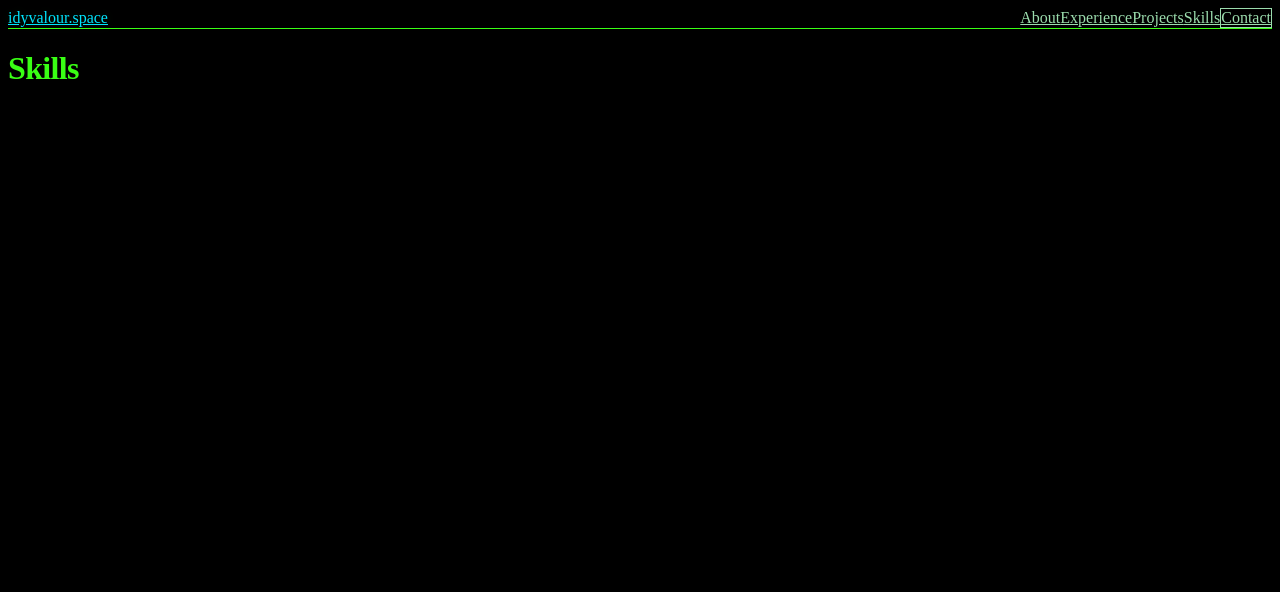
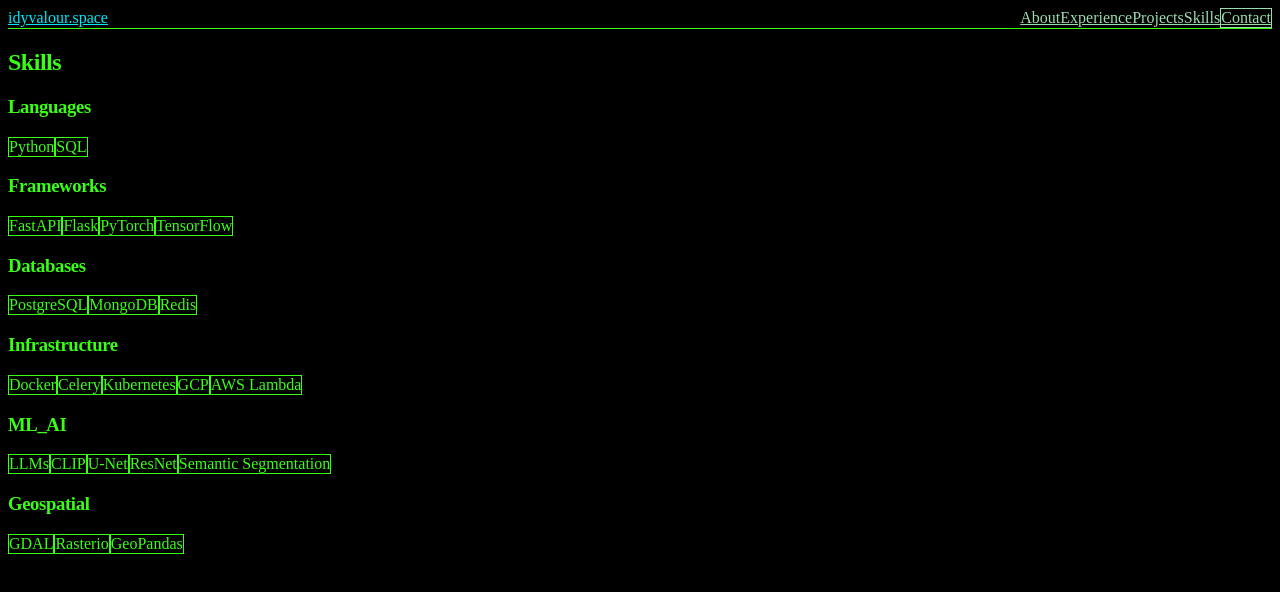
Before and after one commit to idyweb/portfolio, a Next.js app: page /skills in a window 1280 px wide. Shown: the top 592 px of the page. Built offline with nearby package versions, Linux system fonts and the light colour scheme.

Commit message:
add skills

```diff
--- a/app/skills/page.tsx
+++ b/app/skills/page.tsx
@@ -1,3 +1,25 @@
-export default function About() {
-  return <h1 className="text-3xl font-bold">Skills</h1>;
+import { skills } from "@/data/skills";
+
+export default function Skills() {
+  return (
+    <section className="space-y-8">
+      <h1 className="text-4xl font-bold">Skills</h1>
+
+      {Object.entries(skills).map(([category, items]) => (
+        <div key={category}>
+          <h3 className="text-xl font-semibold mb-2">{category}</h3>
+          <div className="flex flex-wrap gap-2">
+            {items.map((skill) => (
+              <span
+                key={skill}
+                className="border border-white/10 px-3 py-1 rounded text-sm"
+              >
+                {skill}
+              </span>
+            ))}
+          </div>
+        </div>
+      ))}
+    </section>
+  );
 }
--- /dev/null
+++ b/data/skills.ts
@@ -0,0 +1,8 @@
+export const skills = {
+  Languages: ["Python", "SQL"],
+  Frameworks: ["FastAPI", "Flask", "PyTorch", "TensorFlow"],
+  Databases: ["PostgreSQL", "MongoDB", "Redis"],
+  Infrastructure: ["Docker", "Celery", "Kubernetes", "GCP", "AWS Lambda"],
+  ML_AI: ["LLMs", "CLIP", "U-Net", "ResNet", "Semantic Segmentation"],
+  Geospatial: ["GDAL", "Rasterio", "GeoPandas"],
+};
```
